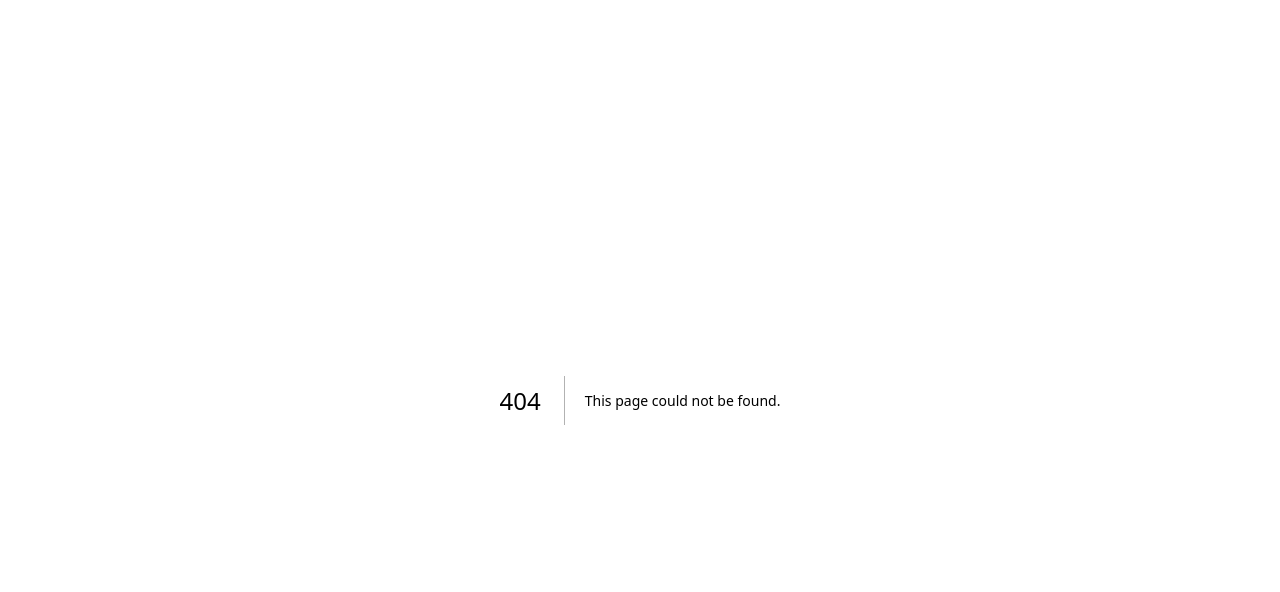
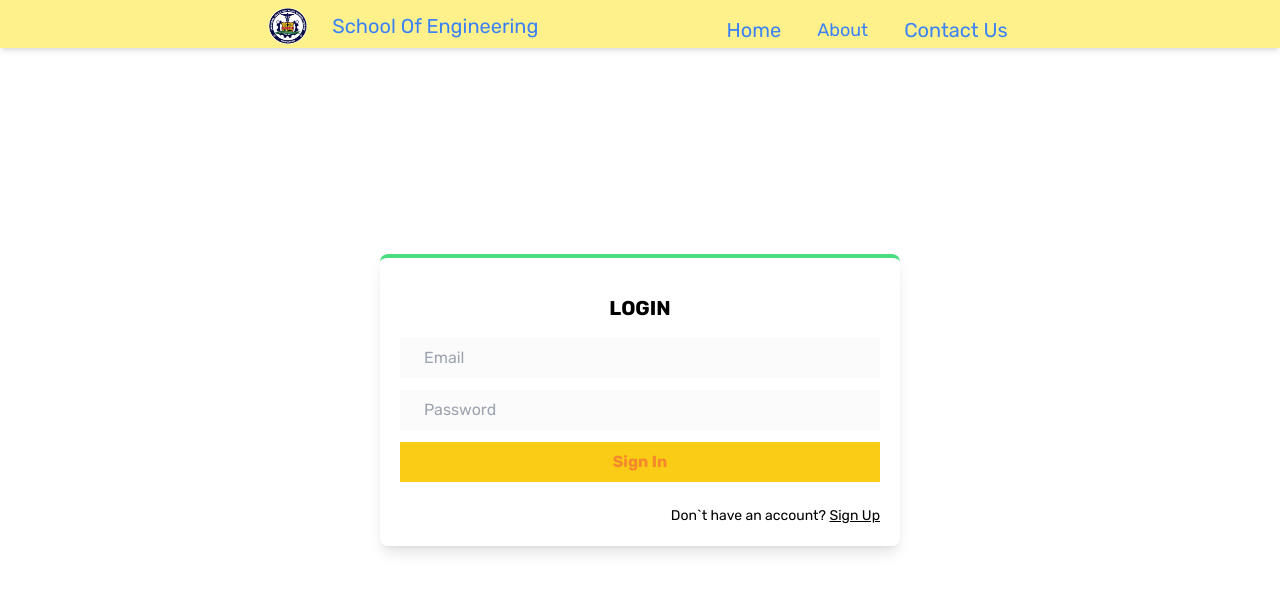
Before and after one commit to owusuvictorjnr/School-of-Eng-and-Allied-Science, a Next.js app: page /signin in a window 1280 px wide. Before the commit this address had no page. Shown: the top 592 px of the page. Built offline with nearby package versions, Linux system fonts and the light colour scheme.

Commit message:
user sigin page

```diff
--- /dev/null
+++ b/app/signin/page.js
@@ -0,0 +1,79 @@
+'use client'
+
+import Link from 'next/link'
+import React, { useState } from 'react'
+import Navbar from '../components/Navbar'
+import { signIn } from 'next-auth/react'
+import { useRouter } from 'next/navigation'
+
+const Signin = () => {
+  const [email, setEmail] = useState('')
+
+  const [password, setPassword] = useState('')
+
+  const [error, setError] = useState('')
+
+  const router = useRouter()
+
+  const handleSubmit = async (e) => {
+    e.preventDefault()
+
+    try {
+      const res = await signIn('credentials', {
+        email,
+        password,
+        redirect: false,
+      })
+
+      if (res.error) {
+        setError('Invalid credentials')
+        return
+      }
+
+      router.replace('dashboard')
+    } catch (error) {}
+  }
+
+  return (
+    <>
+      <Navbar />
+      <div className="grid place-items-center h-screen">
+        <div className="shadow-lg p-5 rounded-lg border-t-4 border-green-400">
+          <h1 className="text-xl font-bold my-4 uppercase text-center">
+            login
+          </h1>
+          <form onSubmit={handleSubmit} className="flex flex-col gap-3">
+            <input
+              onChange={(e) => setEmail(e.target.value)}
+              type="text"
+              placeholder="Email"
+              className=""
+            />
+            <input
+              onChange={(e) => setPassword(e.target.value)}
+              type="text"
+              placeholder="Password"
+              className=""
+            />
+            <button className="capitalize bg-yellow-400 text-red-500/50 font-bold px-6 py-2">
+              sign in
+            </button>
+
+            {error && (
+              <div className="bg-red-500 text-white w-fit text-sm py-1 px-3 rounded-md mt-2">
+                {error}
+              </div>
+            )}
+
+            <Link href={'/register'} className="text-right text-sm mt-3">
+              Don`t have an account?{' '}
+              <span className="underline capitalize">sign up</span>
+            </Link>
+          </form>
+        </div>
+      </div>
+    </>
+  )
+}
+
+export default Signin
```
